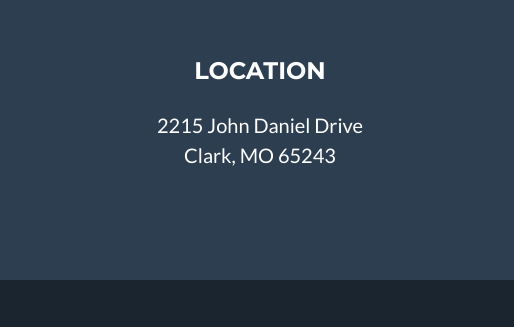
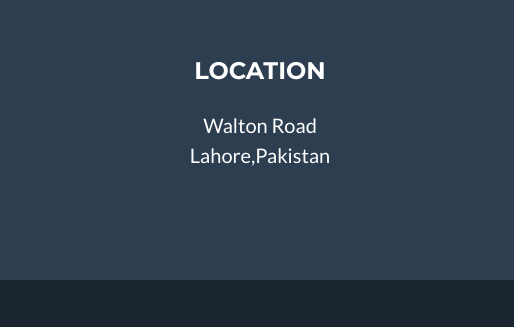
Before and after one commit to irfan1071/irfan1071.github.io, a plain HTML site: page index.html in a window 1280 px wide. Shown: the part 3075-3402 px from the top of the page, 0-514 px from the left. Drawn offline with nearby package versions, Linux system fonts and the light colour scheme.

Commit message:
location changed

```diff
--- a/index.html
+++ b/index.html
@@ -220,9 +220,9 @@
                     <div class="col-lg-4 mb-5 mb-lg-0">
                         <h4 class="text-uppercase mb-4">Location</h4>
                         <p class="lead mb-0">
-                            2215 John Daniel Drive
+                            Walton Road
                             <br />
-                            Clark, MO 65243
+                            Lahore,Pakistan
                         </p>
                     </div>
                     <!-- Footer Social Icons-->
```
